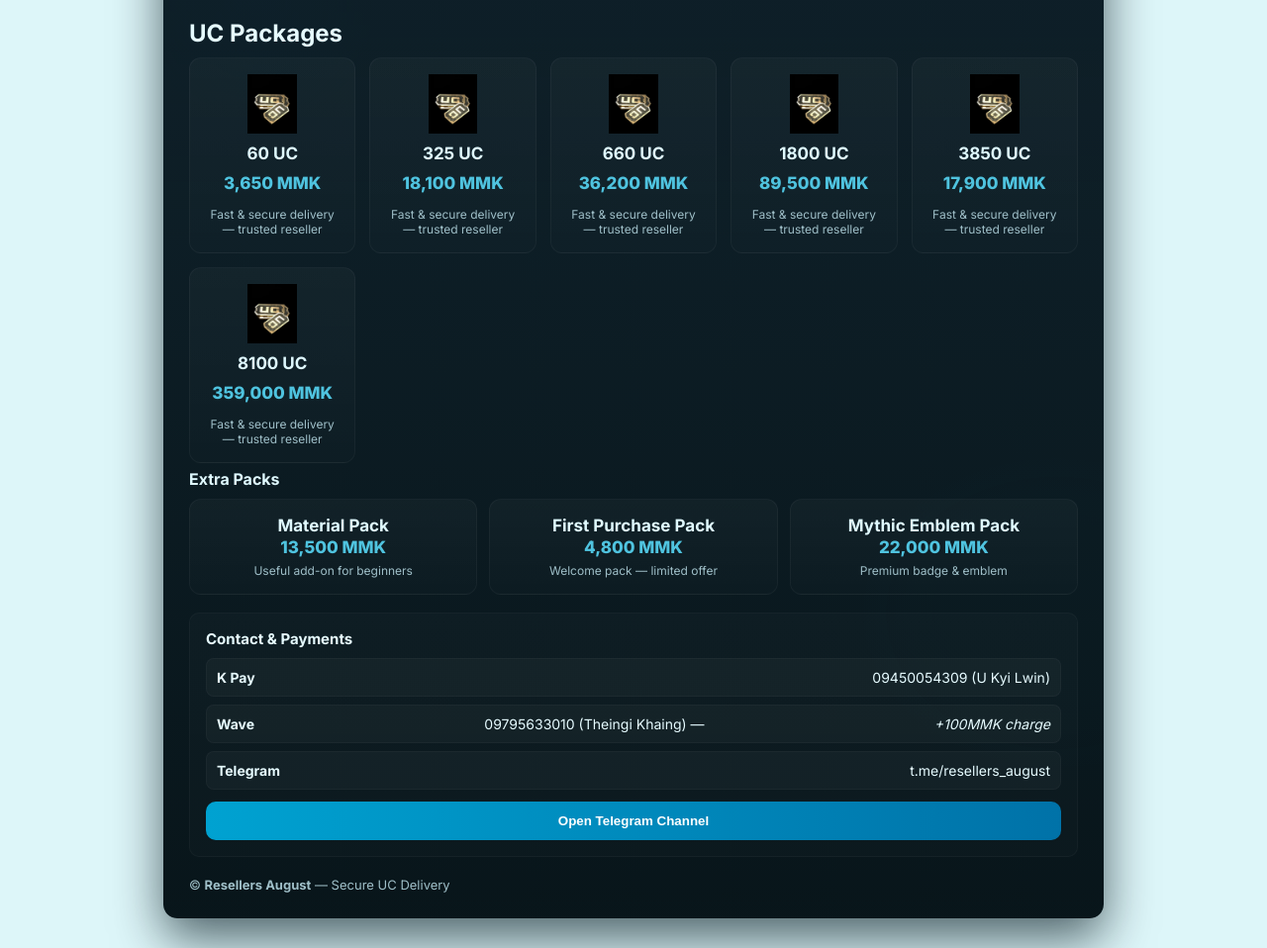
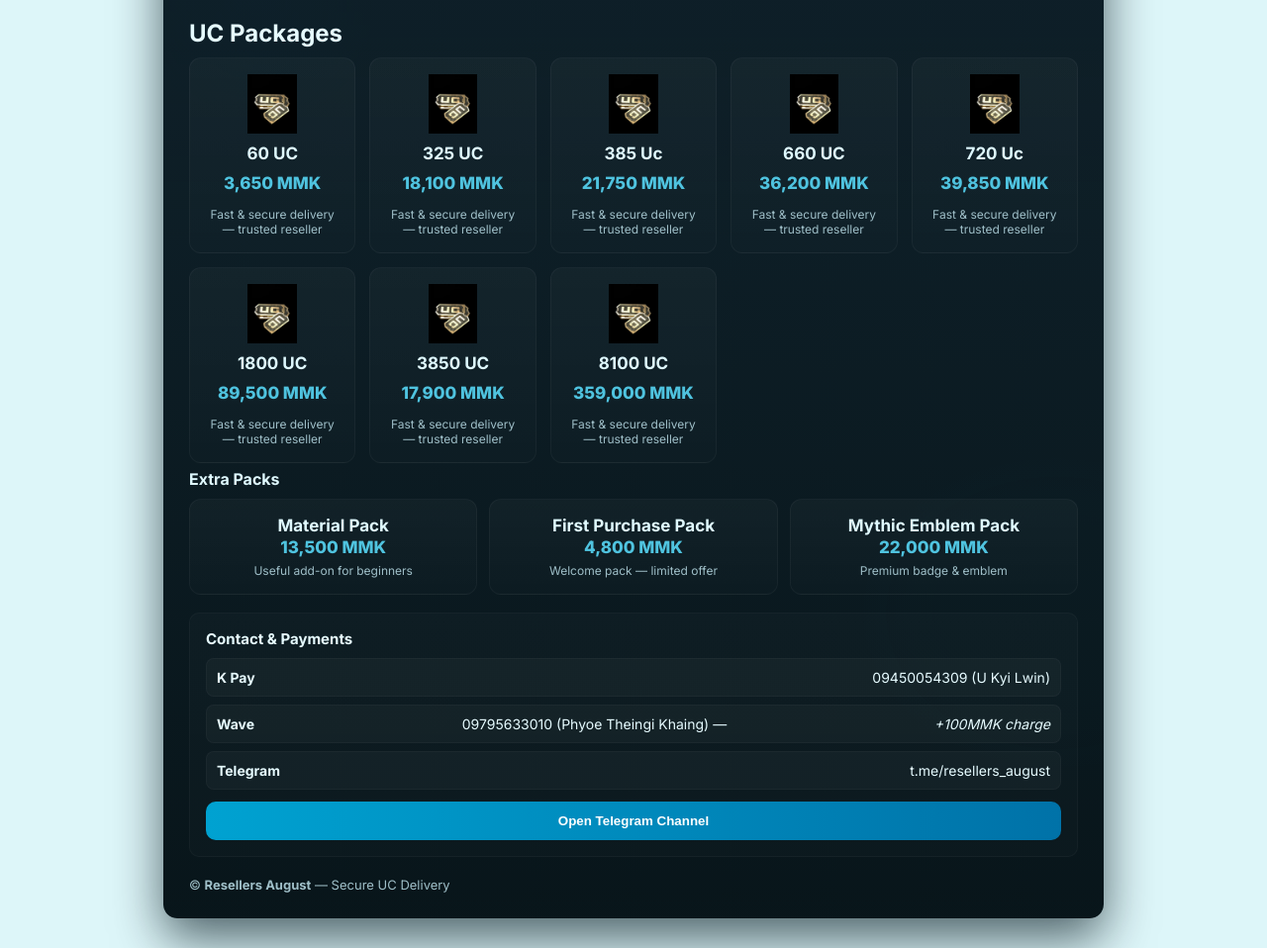
Before and after one commit to dav-tech496/PUBG-Uc, a plain HTML site: page index.html in a window 1280 px wide. Shown: the part 131-1089 px from the top of the page at 99% size. Drawn offline with Linux system fonts and the light colour scheme.

Commit message:
Add files via upload

```diff
--- a/index.html
+++ b/index.html
@@ -361,7 +361,7 @@
         <div class="contact-title">Contact & Payments</div>
         <div class="contact-list">
           <div class="contact-item"><strong>K Pay</strong> 09450054309 (U Kyi Lwin)</div>
-          <div class="contact-item"><strong>Wave</strong> 09795633010 (Theingi Khaing) — <em>+100MMK charge</em></div>
+          <div class="contact-item"><strong>Wave</strong> 09795633010 (Phyoe Theingi Khaing) — <em>+100MMK charge</em></div>
           <div class="contact-item"><strong>Telegram</strong> <span id="tgLinkText">t.me/resellers_august</span></div>
         </div>
         <button class="telegram-btn" id="openTgBtn">Open Telegram Channel</button>
@@ -379,7 +379,9 @@
     const packages = [
       { qty: "60 UC", price: "3,650 MMK", img: "./img/uc.jpg" },
       { qty: "325 UC", price: "18,100 MMK", img: "./img/uc.jpg" },
+      { qty: "385 Uc", price: "21,750 MMK", img: "./img/uc.jpg"},
       { qty: "660 UC", price: "36,200 MMK", img: "./img/uc.jpg" },
+      { qty: "720 Uc", price: "39,850 MMK", img: "./img/uc.jpg"},
       { qty: "1800 UC", price: "89,500 MMK", img: "./img/uc.jpg" },
       { qty: "3850 UC", price: "17,900 MMK", img: "./img/uc.jpg" }, // kept original provided value
       { qty: "8100 UC", price: "359,000 MMK", img: "./img/uc.jpg" }
```
